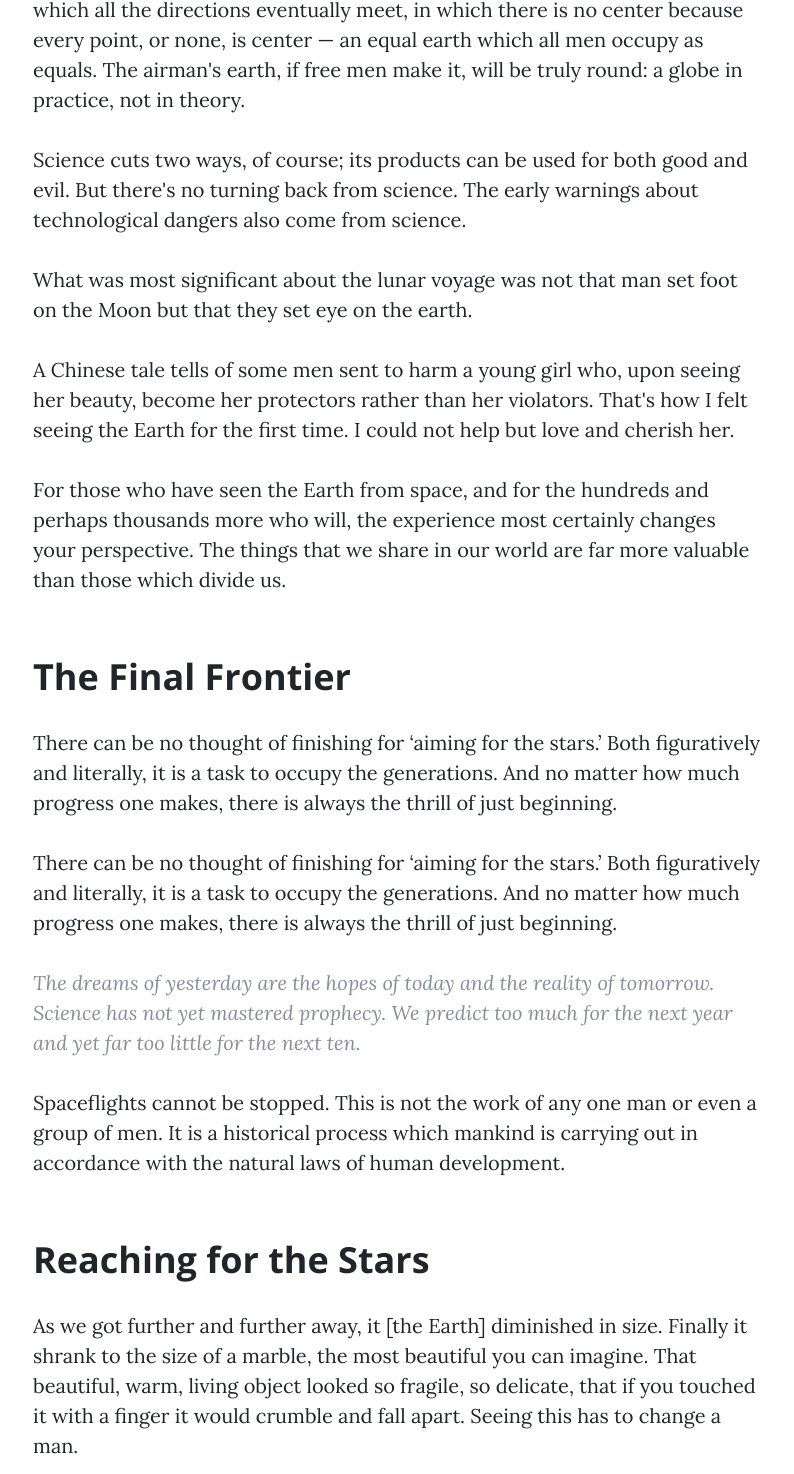
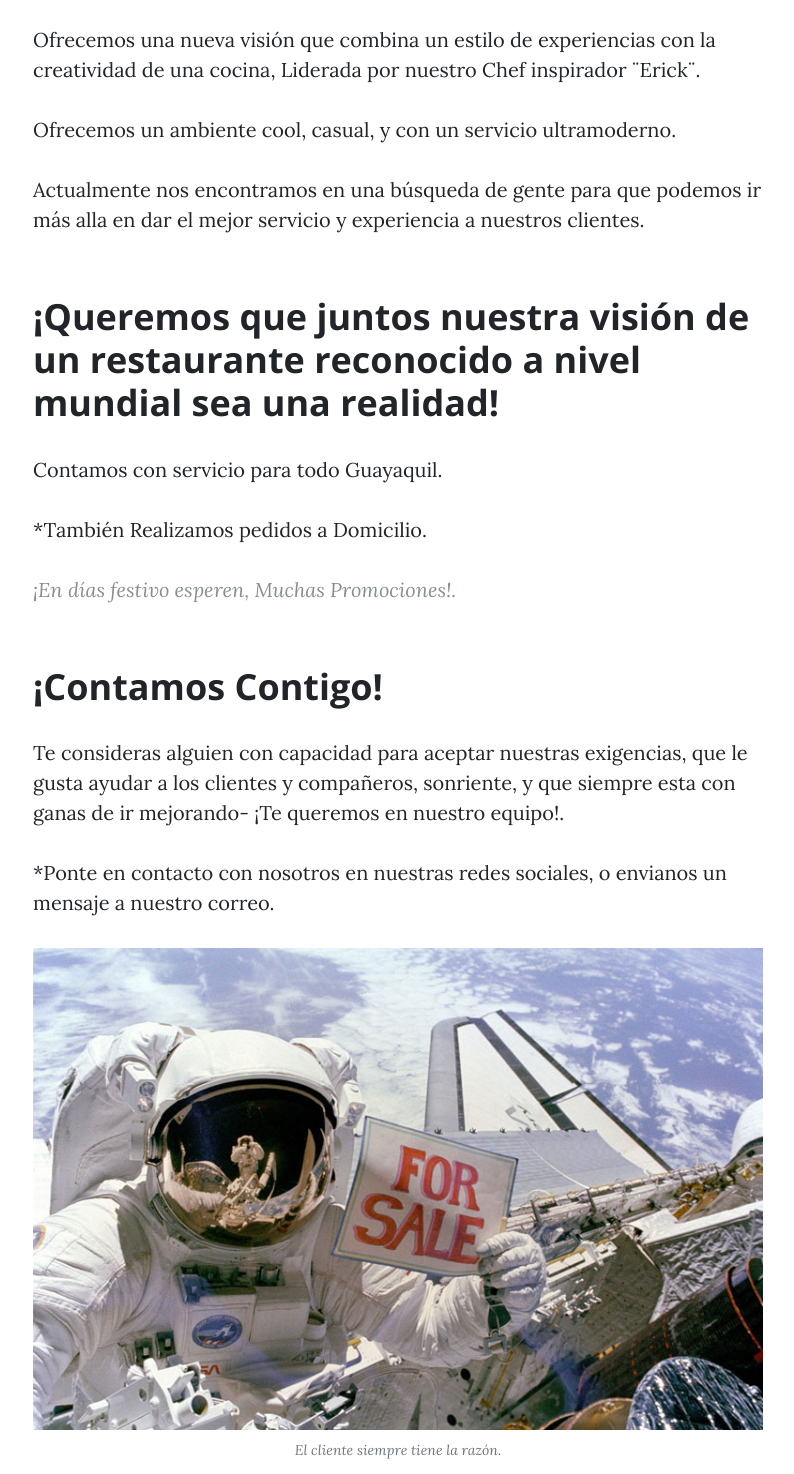
Before and after one commit to ErickChoez7UG/Proyecto-Sitio, a website: page post.html in a window 1280 px wide. Shown: the part 970-2444 px from the top of the page, without its empty margins (242-1036 px from the left). Drawn offline with nearby package versions, Linux system fonts and the light colour scheme.

Commit message:
Update post.html

```diff
--- a/post.html
+++ b/post.html
@@ -78,38 +78,35 @@
     <div class="container">
       <div class="row">
         <div class="col-lg-8 col-md-10 mx-auto">
-          <p>Never in all their history have men been able truly to conceive of the world as one: a single sphere, a globe, having the qualities of a globe, a round earth in which all the directions eventually meet, in which there is no center because every point, or none, is center — an equal earth which all men occupy as equals. The airman's earth, if free men make it, will be truly round: a globe in practice, not in theory.</p>
+          <p> Somos ¨Le Dessert¨, Un concepto de restaurante innovador que aspira a tener mucho éxito, construyendo nuestras metas de a poco.</p>
 
-          <p>Science cuts two ways, of course; its products can be used for both good and evil. But there's no turning back from science. The early warnings about technological dangers also come from science.</p>
+          <p> Ofrecemos una nueva visión que combina un estilo de experiencias con la creatividad de una cocina, Liderada por nuestro Chef inspirador ¨Erick¨.</p>
 
-          <p>What was most significant about the lunar voyage was not that man set foot on the Moon but that they set eye on the earth.</p>
+          <p>Ofrecemos un ambiente cool, casual, y con un servicio ultramoderno.</p>
 
-          <p>A Chinese tale tells of some men sent to harm a young girl who, upon seeing her beauty, become her protectors rather than her violators. That's how I felt seeing the Earth for the first time. I could not help but love and cherish her.</p>
+          <p> Actualmente nos encontramos en una búsqueda de gente para que podemos ir más alla en dar el mejor servicio y experiencia a nuestros clientes.</p>
 
-          <p>For those who have seen the Earth from space, and for the hundreds and perhaps thousands more who will, the experience most certainly changes your perspective. The things that we share in our world are far more valuable than those which divide us.</p>
 
-          <h2 class="section-heading">The Final Frontier</h2>
 
-          <p>There can be no thought of finishing for ‘aiming for the stars.’ Both figuratively and literally, it is a task to occupy the generations. And no matter how much progress one makes, there is always the thrill of just beginning.</p>
+          <h2 class="section-heading">¡Queremos que juntos nuestra visión de un restaurante reconocido a nivel mundial sea una realidad!</h2>
 
-          <p>There can be no thought of finishing for ‘aiming for the stars.’ Both figuratively and literally, it is a task to occupy the generations. And no matter how much progress one makes, there is always the thrill of just beginning.</p>
+          <p> Contamos con servicio para todo Guayaquil.</p>
 
-          <blockquote class="blockquote">The dreams of yesterday are the hopes of today and the reality of tomorrow. Science has not yet mastered prophecy. We predict too much for the next year and yet far too little for the next ten.</blockquote>
+          <p>*También Realizamos pedidos a Domicilio.</p>
 
-          <p>Spaceflights cannot be stopped. This is not the work of any one man or even a group of men. It is a historical process which mankind is carrying out in accordance with the natural laws of human development.</p>
+          <blockquote class="blockquote"> ¡En días festivo esperen, Muchas Promociones!.</blockquote>
 
-          <h2 class="section-heading">Reaching for the Stars</h2>
 
-          <p>As we got further and further away, it [the Earth] diminished in size. Finally it shrank to the size of a marble, the most beautiful you can imagine. That beautiful, warm, living object looked so fragile, so delicate, that if you touched it with a finger it would crumble and fall apart. Seeing this has to change a man.</p>
+          <h2 class="section-heading">¡Contamos Contigo!</h2>
 
+          <p>Te consideras alguien con capacidad para aceptar nuestras exigencias, que le gusta ayudar a los clientes y compañeros, sonriente, y que siempre esta con ganas de ir mejorando- ¡Te queremos en nuestro equipo!.</p>
+
+          <p>*Ponte en contacto con nosotros en nuestras redes sociales, o envianos un mensaje a nuestro correo.</p>
           <a href="#">
             <img class="img-fluid" src="img/post-sample-image.jpg" alt="">
           </a>
-          <span class="caption text-muted">To go places and do things that have never been done before – that’s what living is all about.</span>
+          <span class="caption text-muted">El cliente siempre tiene la razón.</span>
 
-          <p>Space, the final frontier. These are the voyages of the Starship Enterprise. Its five-year mission: to explore strange new worlds, to seek out new life and new civilizations, to boldly go where no man has gone before.</p>
-
-          <p>As I stand out here in the wonders of the unknown at Hadley, I sort of realize there’s a fundamental truth to our nature, Man must explore, and this is exploration at its greatest.</p>
 
           <p>También Contamos con socios como:
             <a href="http://www.parrilladelnato.com/">La Parrillada del Ñato</a> asi mismo con otro de nuestros socios en guayquil como
```
